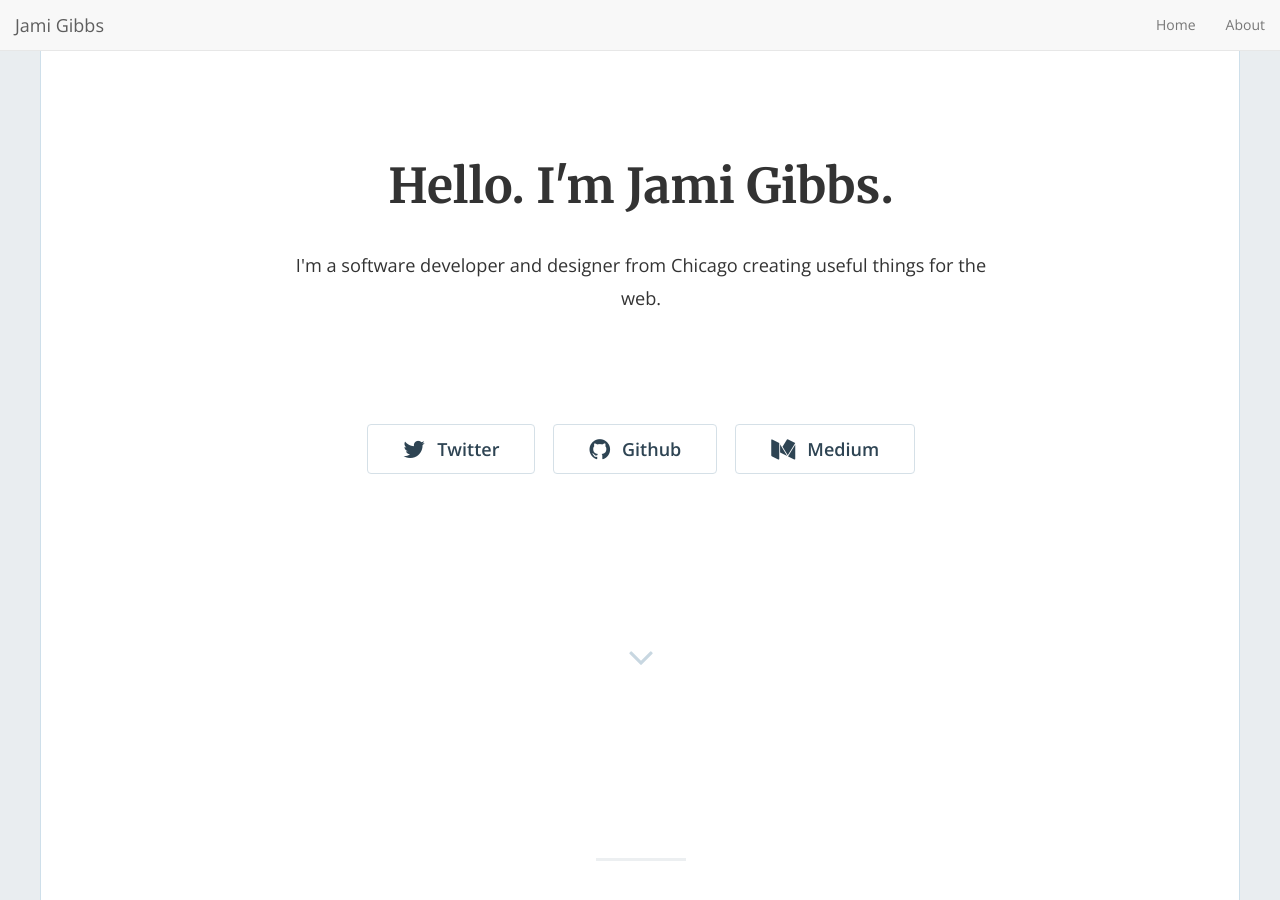
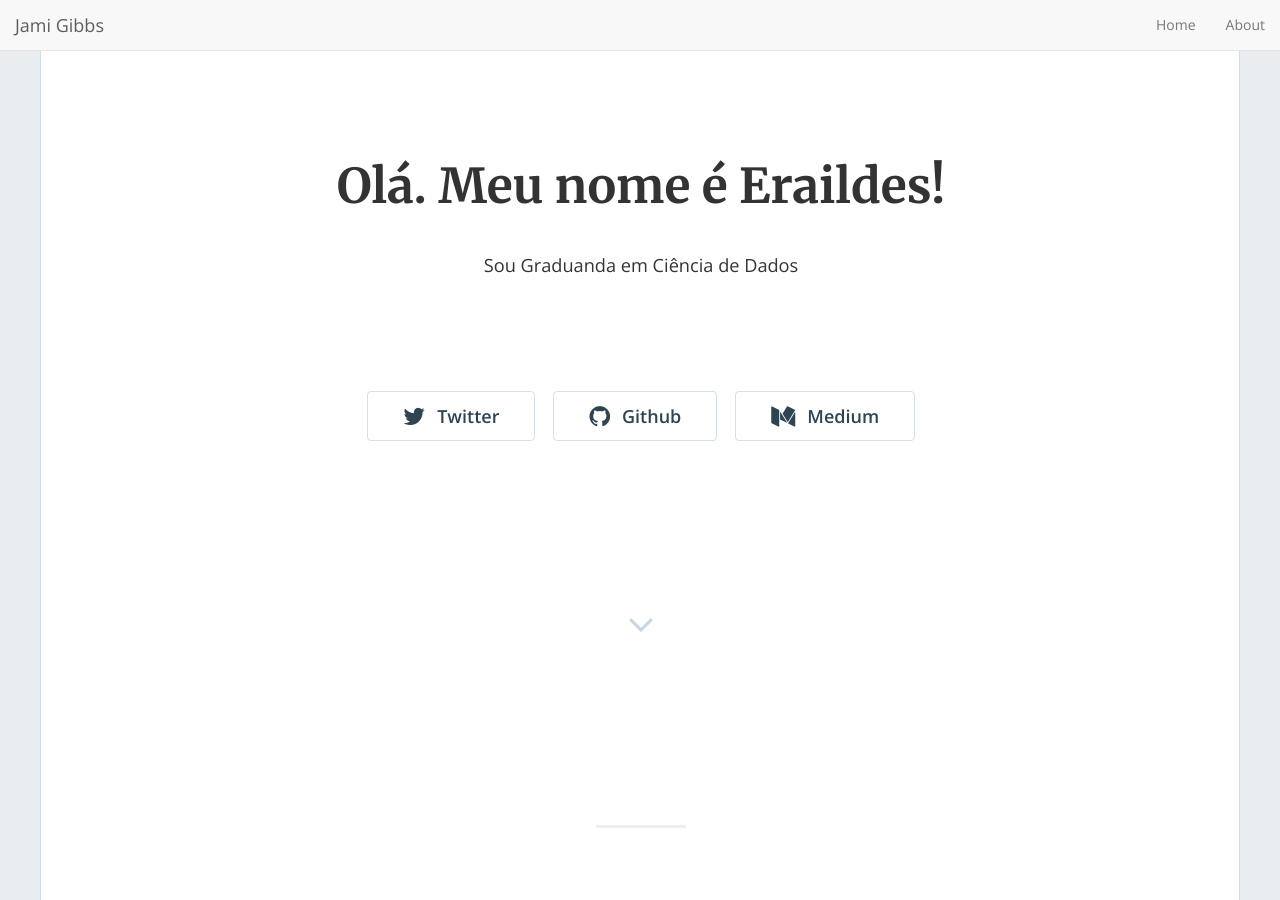
Before and after one commit to eraildes/eraildes.github.io, a Jekyll site: the page built from index.html, in a window 1280 px wide and 900 px high. Built offline with Jekyll 4.4.1, drawn with Linux system fonts in a browser that asks for light colours; nearby versions of some CDN libraries; the list of posts is cut into pages by our own code.

Commit message:
Update _config.yml

```diff
--- a/_config.yml
+++ b/_config.yml
@@ -13,13 +13,13 @@
 # you will see them accessed via {{ site.title }}, {{ site.email }}, and so on.
 # You can create any custom variable you would like, and they will be accessible
 # in the templates via {{ site.myvariable }}.
-title: "Hello. I'm Jami Gibbs."
-email: 'jami0821@gmail.com'
-description: "I'm a software developer and designer from Chicago creating useful things for the web."
+title: "Olá. Meu nome é Eraildes!"
+email: 'eraildesds@gmail.com'
+description: "Sou Graduanda em Ciência de Dados"
 baseurl: "" # the subpath of your site, e.g. /blog
 url: "https://jamigibbs.github.io/phantom" # the base hostname & protocol for your site, e.g. https://example.com
 twitter_username: 'jamigibbs'
-github_username: 'jamigibbs'
+github_username: 'eraildesds'
 medium_username: 'blog.jamigibbs.com'
 
 # Build settings
```
